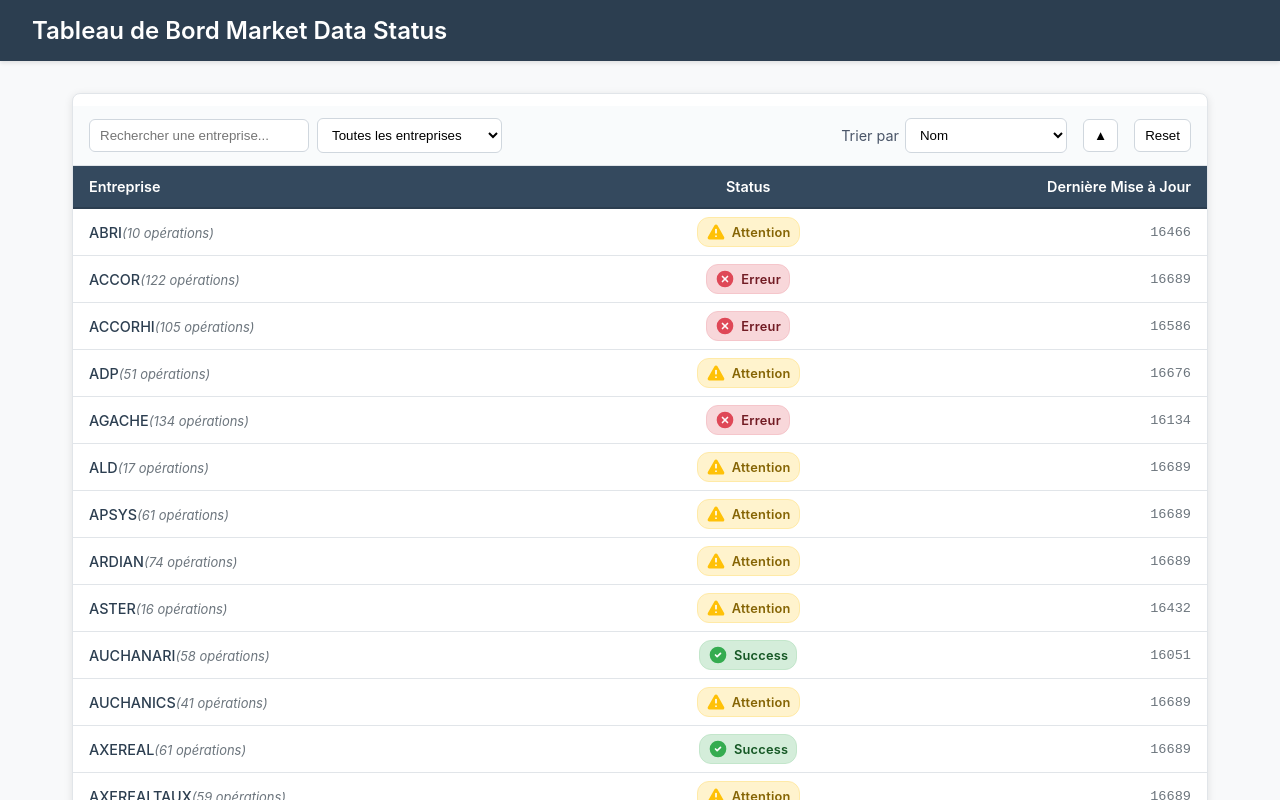
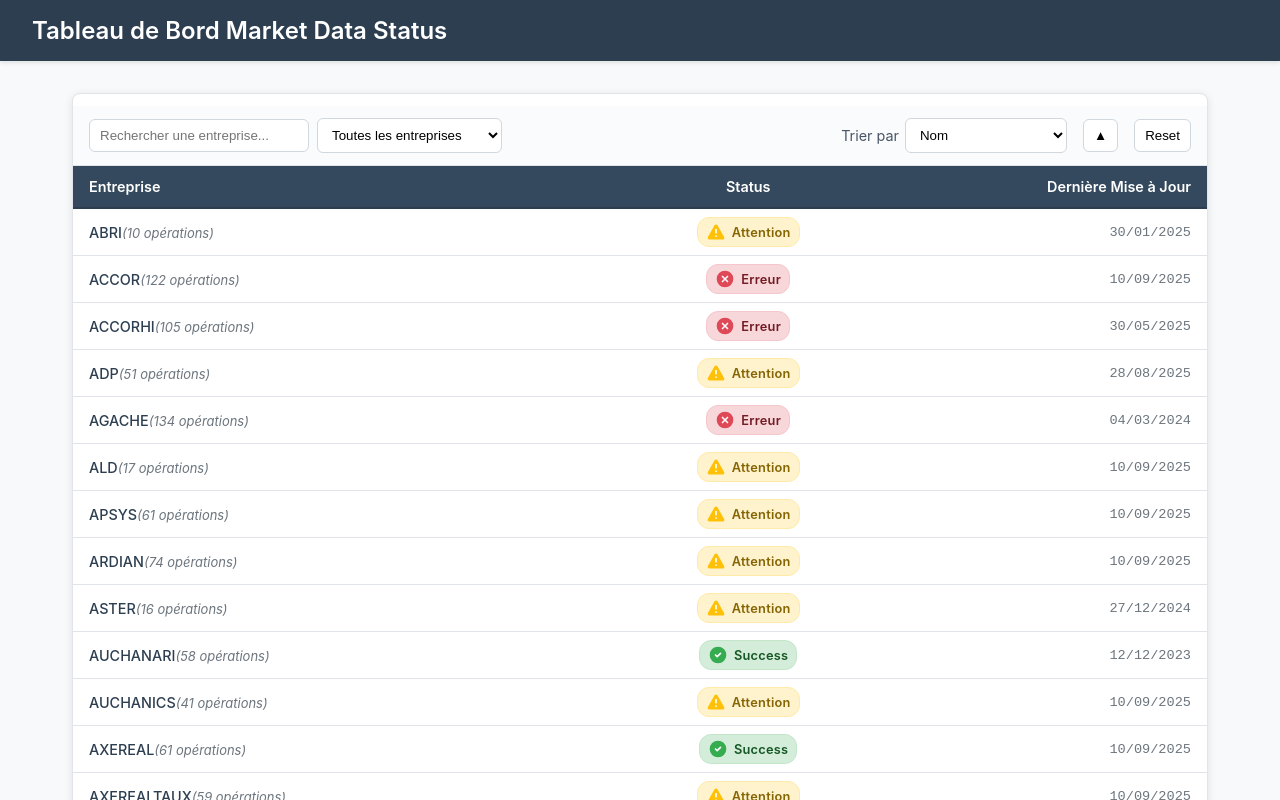
Before and after one commit to GabrielC0/meteo-status-dashboard, a Next.js app: page / in a window 1280 px wide. Shown: the top 800 px of the page. Built offline with nearby package versions, Linux system fonts and the light colour scheme.

Commit message:
[UPDATED]  Updated lastMarketDataUpdate display

```diff
--- a/src/features/weather-status/components/StatusTable.tsx
+++ b/src/features/weather-status/components/StatusTable.tsx
@@ -6,6 +6,36 @@
 import { useMemo, useState } from "react";
 
 import { SortKey } from "../types/index.types";
+
+// Converts Excel serial date number to milliseconds
+const excelDaysToMilliseconds = (excelDaysString: string): number => {
+  const excelDaysCount = Number(excelDaysString);
+
+  if (!Number.isFinite(excelDaysCount)) {
+    return 0;
+  }
+
+  return (
+    Date.UTC(1899, 11, 30) + (excelDaysCount + 29221) * 24 * 60 * 60 * 1000
+  );
+};
+
+// Converts Excel serial date number to formatted date string
+const formatUpdateDate = (excelDaysString: string): string => {
+  const dateInMilliseconds = excelDaysToMilliseconds(excelDaysString);
+
+  if (dateInMilliseconds === 0) {
+    return "Date inconnue";
+  }
+
+  const formattedDate = new Date(dateInMilliseconds);
+
+  return formattedDate.toLocaleDateString("fr-FR", {
+    year: "numeric",
+    month: "2-digit",
+    day: "2-digit",
+  });
+};
 
 const StatusTable = ({ enterprises }: { enterprises: MarketDataCompany[] }) => {
   const [searchValue, setSearchValue] = useState("");
@@ -40,8 +70,11 @@
     > = {
       name: (a, b) => a.name.localeCompare(b.name),
       status: (a, b) => a.marketDataStatus.localeCompare(b.marketDataStatus),
-      date: (a, b) =>
-        a.lastMarketDataUpdate.localeCompare(b.lastMarketDataUpdate),
+      date: (a, b) => {
+        const aMs = excelDaysToMilliseconds(a.lastMarketDataUpdate);
+        const bMs = excelDaysToMilliseconds(b.lastMarketDataUpdate);
+        return aMs - bMs;
+      },
     };
 
     const sorted = [...filteredByCompany].sort((a, b) => {
@@ -155,7 +188,7 @@
                   />
                 </td>
                 <td className={styles.dateCell}>
-                  {enterprise.lastMarketDataUpdate}
+                  {formatUpdateDate(enterprise.lastMarketDataUpdate)}
                 </td>
               </tr>
             ))
```
